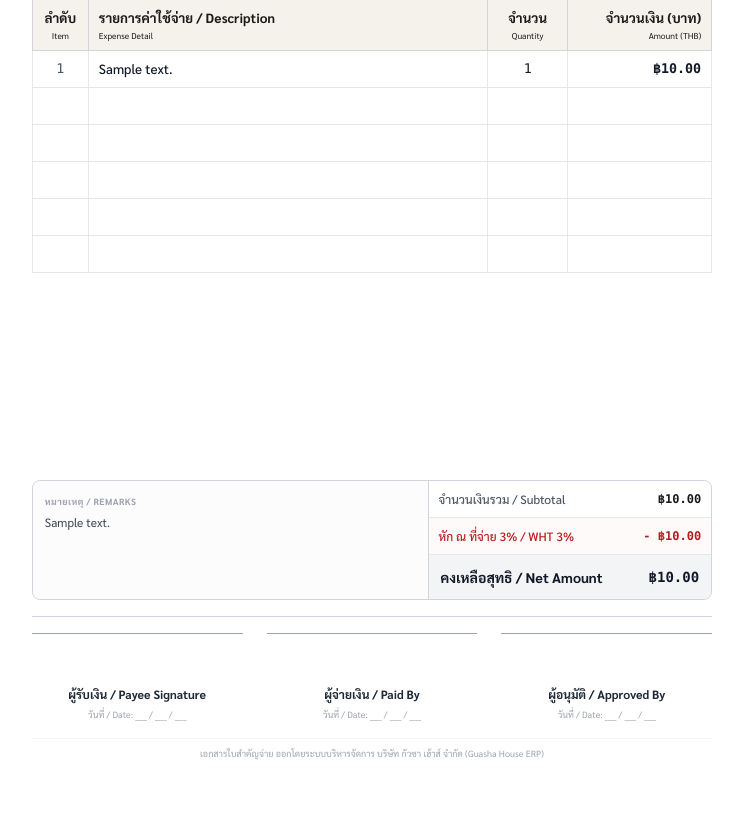
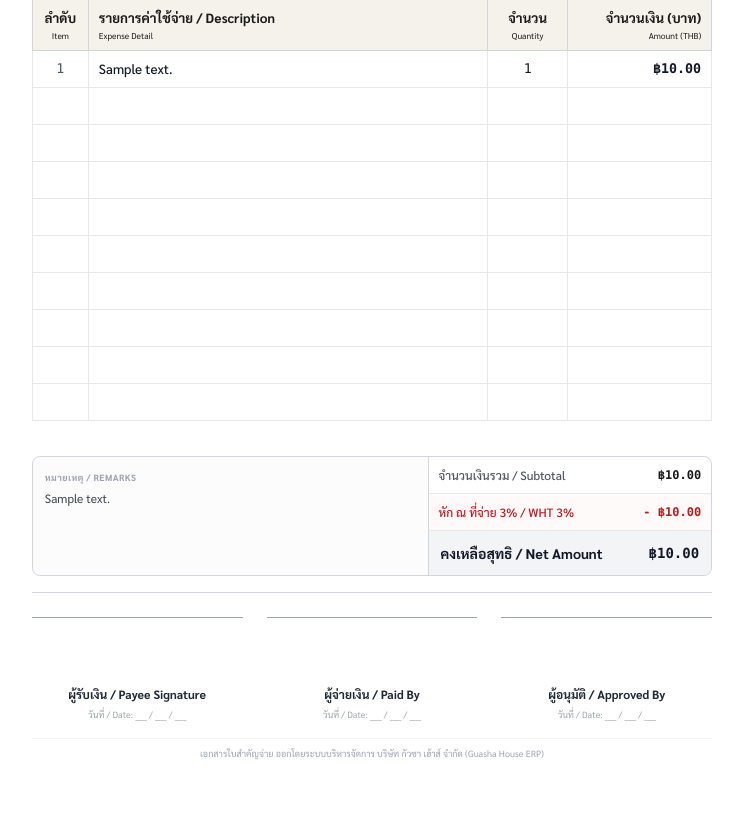
Before and after one commit to Amaraporn48/guasha-house, a FastAPI app: page /print/expense/1 in a window 1280 px wide. Shown: the part 394-1211 px from the top of the page, without its empty margins (268-1011 px from the left). Run offline with FastAPI, Linux system fonts and the light colour scheme; tables that the repository leaves empty hold one stand-in row (values such as "Sample post"); some libraries are stand-ins or nearby versions.

Commit message:
Adjust Payment Voucher layout and row counts to fill standard A4 page height

```diff
--- a/main.py
+++ b/main.py
@@ -1528,7 +1528,7 @@ def print_expense_voucher(exp_id: int, request: Request, db: Session = Depends(g
 
     setattr(exp, "formatted_date", formatted_date)
 
-    padding_count = max(0, 6 - (len(items) if items else 1))
+    padding_count = max(0, 10 - (len(items) if items else 1))
     padding_rows = range(padding_count)
 
     return templates.TemplateResponse(
--- a/templates/print_voucher.html
+++ b/templates/print_voucher.html
@@ -215,19 +215,19 @@
             </div>
 
             <!-- Signatures Block (Matching Invoice Signature Area) -->
-            <div class="grid grid-cols-3 gap-6 text-center text-xs pt-4 border-t border-gray-300">
+            <div class="grid grid-cols-3 gap-6 text-center text-xs pt-6 border-t border-gray-300">
                 <div class="border-t border-gray-400 pt-2 space-y-1">
-                    <div class="h-10"></div>
+                    <div class="h-14"></div>
                     <span class="font-bold text-gray-800 block">ผู้รับเงิน / Payee Signature</span>
                     <span class="text-[9px] text-gray-400 block mt-1">วันที่ / Date: ____ / ____ / ____</span>
                 </div>
                 <div class="border-t border-gray-400 pt-2 space-y-1">
-                    <div class="h-10"></div>
+                    <div class="h-14"></div>
                     <span class="font-bold text-gray-800 block">ผู้จ่ายเงิน / Paid By</span>
                     <span class="text-[9px] text-gray-400 block mt-1">วันที่ / Date: ____ / ____ / ____</span>
                 </div>
                 <div class="border-t border-gray-400 pt-2 space-y-1">
-                    <div class="h-10"></div>
+                    <div class="h-14"></div>
                     <span class="font-bold text-gray-800 block">ผู้อนุมัติ / Approved By</span>
                     <span class="text-[9px] text-gray-400 block mt-1">วันที่ / Date: ____ / ____ / ____</span>
                 </div>
```
